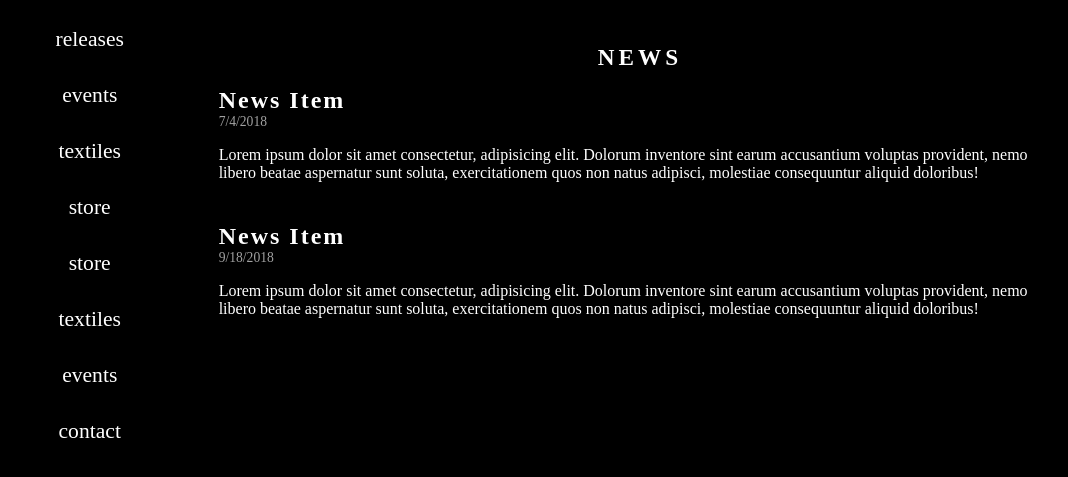
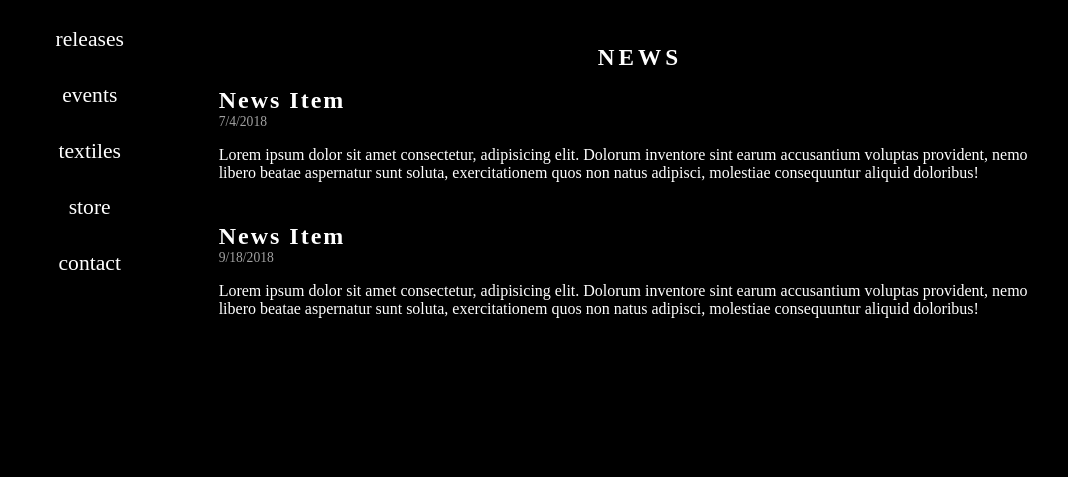
Before and after one commit to stephenparkhum/Glossolalia-Records-2019, a plain HTML site: page index.html in a window 1280 px wide. Shown: the part 223-700 px from the top of the page, without its empty margins (0-1068 px from the left). Drawn offline with Linux system fonts and the light colour scheme; a web font is replaced by a local one.

Commit message:
Update index.html

```diff
--- a/index.html
+++ b/index.html
@@ -19,9 +19,6 @@
                 <li id="events"><a href="#">events</a></li>
                 <li id="textiles"><a href="#">textiles</a></li>
                 <li id="store"><a href="http://glossolaliarecords.bandcamp.com" target="_blank">store</a></li>
-                <li id="store"><a href="http://glossolaliarecords.bandcamp.com" target="_blank">store</a></li>
-                <li id="textiles"><a href="#">textiles</a></li>
-                <li id="events"><a href="#">events</a></li>
                 <li id="contact"><a href="#">contact</a></li>
             </ul>
         </div>
```
